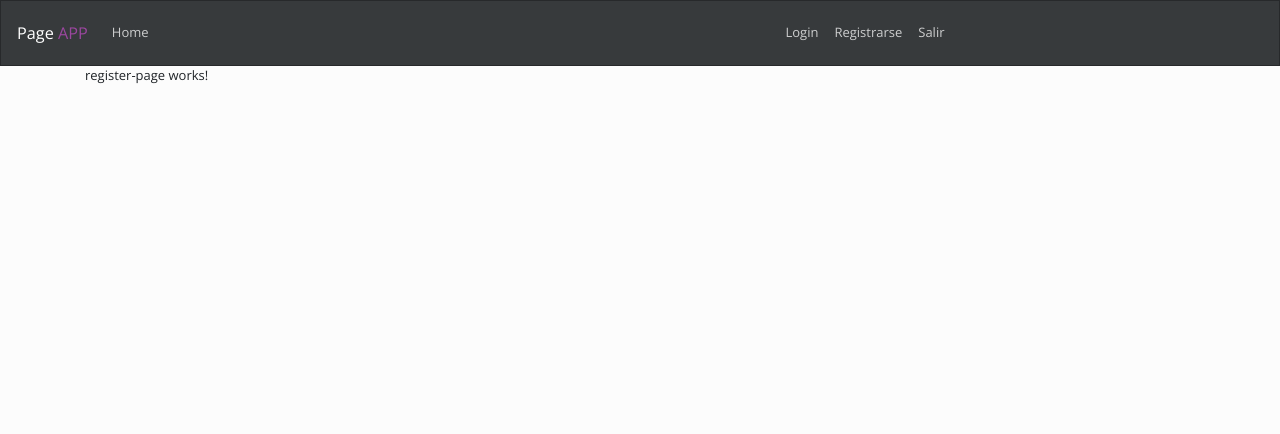
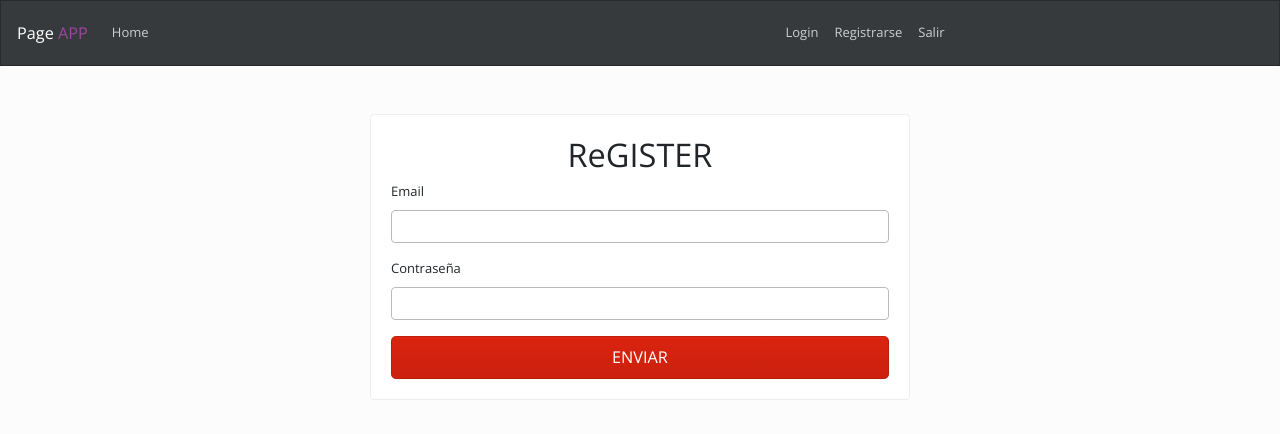
Before and after one commit to juanespa/loginApp, an Angular app: page /register in a window 1280 px wide. Shown: the top 434 px of the page. Built offline with nearby package versions, Linux system fonts and the light colour scheme.

Commit message:
Modelando registro y login
se hizo cambios a la vista del login y del register

```diff
--- a/src/app/componentes/login-page/login-page.component.css
+++ b/src/app/componentes/login-page/login-page.component.css
@@ -0,0 +1,18 @@
+.btn-facebok, .btn-google, .btn-twitter {
+    width: 32%;
+}
+
+.btn-facebok {
+    background: #3b5998;
+    color: #fff;
+}
+
+.btn-google {
+    background: #dd4b39;
+    color: #fff;
+}
+
+.btn-twitter{
+    background: #55acee;
+    color: #fff;
+}
--- a/src/app/componentes/login-page/login-page.component.html
+++ b/src/app/componentes/login-page/login-page.component.html
@@ -5,16 +5,28 @@
         <form action="">
           <h1 class="text-center">LOGIN</h1>
           <div class="form-group">
-            <label for="email">Email</label>
+            <label for="email" >Email</label>
             <input type="email" name="email" id="email" class="form-control">
           </div>
           <div class="form-group">
-            <label for="password">Contraseña</label>
+            <label for="password"  >Contraseña</label>
             <input type="password" name="password" id="password" class="form-control">
           </div>
-          <input type="text" value="ENVIAR" class="btn btn-primary btn-block btn-lg">
+          <input type="text" value="ENVIAR" class="btn btn-primary btn-lg btn-block">
         </form>
       </div>
     </div>
   </div>
 </div>
+
+<div class="row">
+  <div class="col-md-6 mx-auto mt-2">
+    <div class="card">
+      <div class="card-body d-flex justify-content-around">
+          <button class="btn btn-lg btn-facebok"> <i class="fa fa-facebook"></i> Facebook</button>
+          <button class="btn btn-lg btn-google"> <i class="fa fa-google-plus"></i> Google</button>
+          <button class="btn btn-lg btn-twitter"> <i class="fa fa-twitter"></i> Twitter</button>
+      </div>
+    </div>
+  </div>
+</div>
--- a/src/app/componentes/register-page/register-page.component.html
+++ b/src/app/componentes/register-page/register-page.component.html
@@ -1,3 +1,20 @@
-<p>
-  register-page works!
-</p>
+<div class="row">
+  <div class="col-md-6 mx-auto mt-5">
+    <div class="card">
+      <div class="card-body">
+        <h1 class="text-center">ReGISTER</h1>
+        <form>
+          <div class="form-group">
+            <label for="email" >Email</label>
+            <input type="email" name="email" id="email" class="form-control">
+          </div>
+          <div class="form-group">
+            <label for="password"  >Contraseña</label>
+            <input type="password" name="password" id="password" class="form-control">
+          </div>
+          <input type="text" value="ENVIAR" class="btn btn-primary btn-lg btn-block">
+        </form>
+      </div>
+    </div>
+  </div>
+</div>
```
